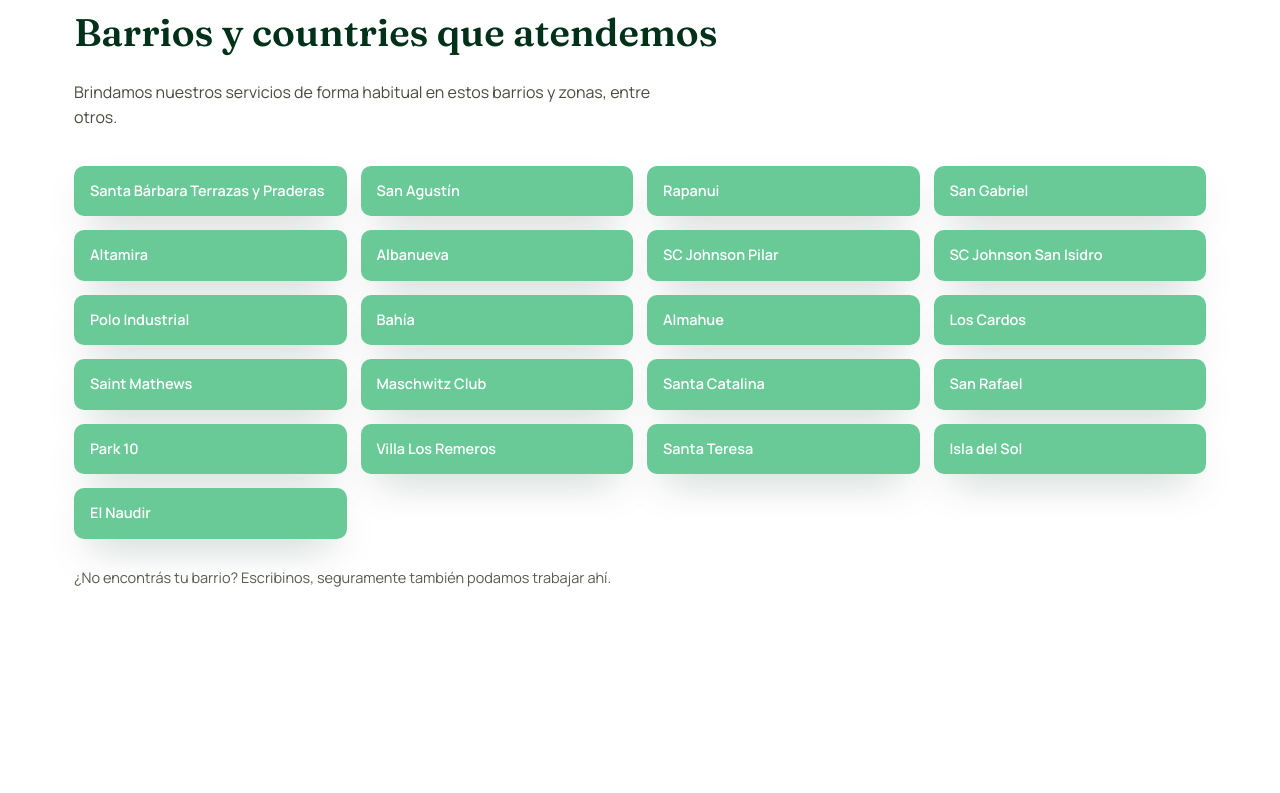
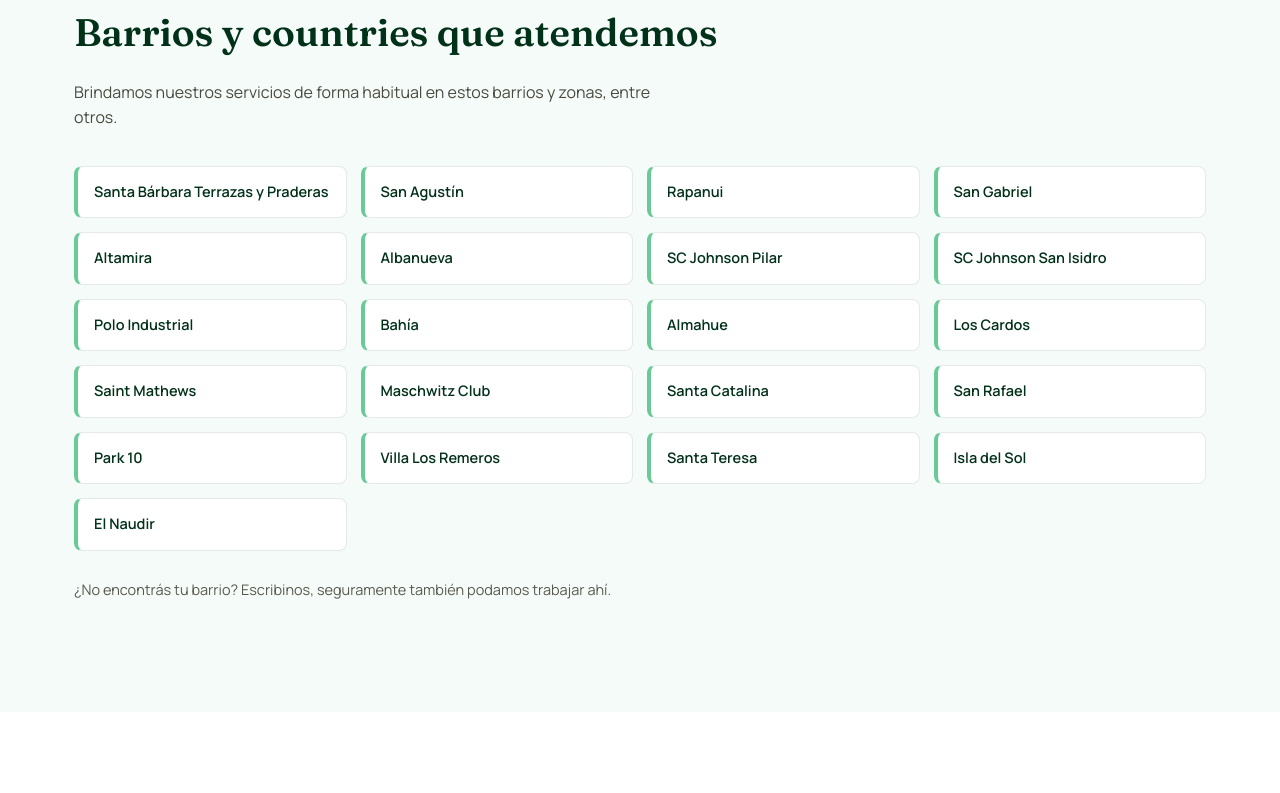
Before and after one commit to juanbenedit02/Web-Suelos-del-Norte, a plain HTML site: page index.html in a window 1280 px wide. Shown: the part 2488-3281 px from the top of the page. Drawn offline with Linux system fonts and the light colour scheme.

Commit message:
Diferenciar secciones con tinte verde sutil y volver los chips de barrios a blanco con acento
Las secciones Zonas y Nosotros pasan a un blanco con un toque de verde
de marca casi imperceptible (no crema), para que se note la separacion
entre pantallas consecutivas. Los chips de barrios vuelven a fondo
blanco con texto oscuro y una barra lateral en el verde exacto del logo.

```diff
--- a/css/styles.css
+++ b/css/styles.css
@@ -6,7 +6,7 @@
   --green-brand: #69ca97;
   --earth-300: #c9a880;
   --cream-100: #ffffff;
-  --cream-200: #ffffff;
+  --cream-200: #f5fbf8;
   --ink: #1c2018;
   --white: #ffffff;
   --radius: 14px;
@@ -277,13 +277,14 @@
   gap: 14px;
 }
 .zones-grid li {
-  background: var(--green-brand);
-  border-radius: 10px;
+  background: var(--white);
+  border: 1px solid rgba(2,49,26,0.1);
+  border-left: 4px solid var(--green-brand);
+  border-radius: 8px;
   padding: 14px 16px;
   font-weight: 600;
   font-size: 14.5px;
-  color: var(--white);
-  box-shadow: var(--shadow-soft);
+  color: var(--green-900);
 }
 .zones-note { margin-top: 28px; color: #5a5a4f; font-size: 14.5px; }
 
--- a/index.html
+++ b/index.html
@@ -201,7 +201,7 @@
   </div>
 </section>
 
-<section class="section" id="nosotros">
+<section class="section section-alt" id="nosotros">
   <div class="container about-grid">
     <div class="about-media">
       <img src="https://picsum.photos/seed/suelosnorte-about/900/1100" alt="Equipo de Suelos del Norte trabajando" loading="lazy">
```
